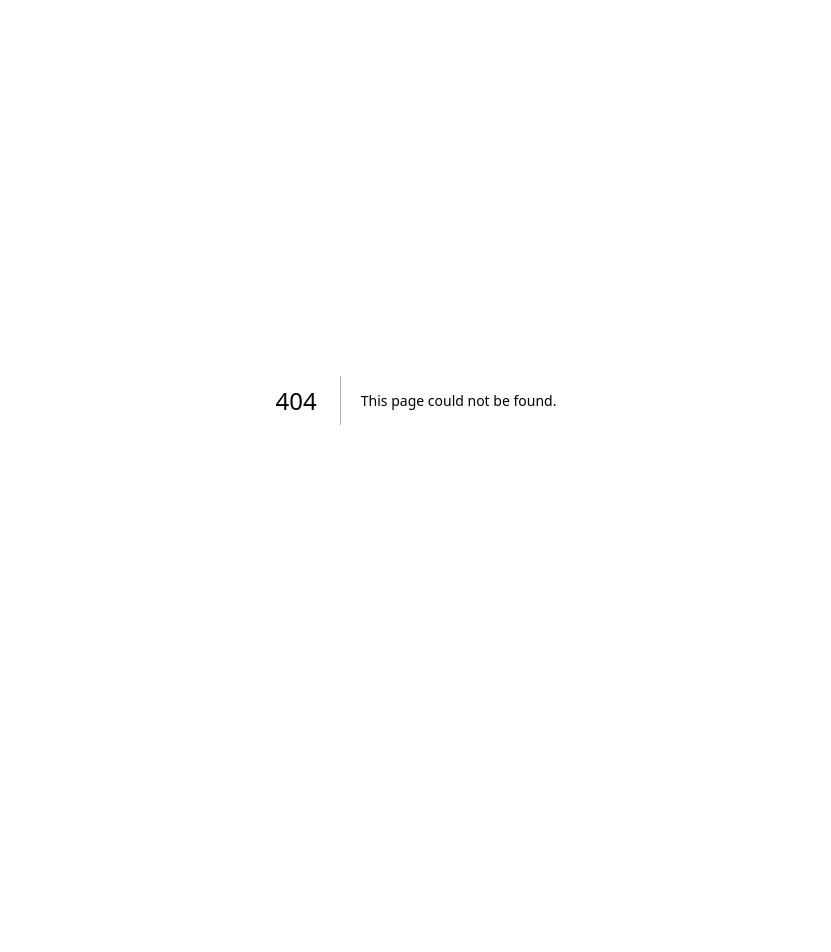
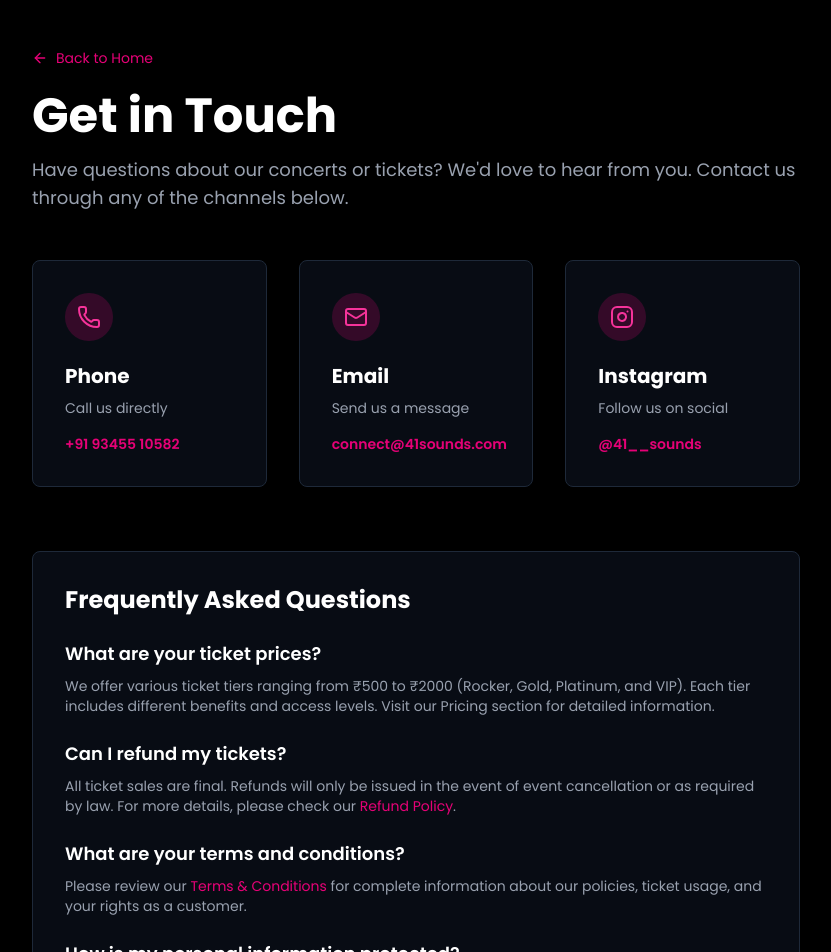
Before and after one commit to SriSitharth/Concert_Booking, a Next.js app: page /contact in a window 1280 px wide. Before the commit this address had no page. Shown: the top 952 px of the page, without its empty margins (224-1055 px from the left). Before the commit the page ends 800 px from the top, so only its background shows below. Built offline with nearby package versions, Linux system fonts and the light colour scheme.

Commit message:
Contact us page added

```diff
--- /dev/null
+++ b/app/contact/page.tsx
@@ -0,0 +1,105 @@
+import React from 'react';
+import Link from 'next/link';
+import { InstagramIcon, MailIcon, PhoneIcon, ArrowLeft } from 'lucide-react';
+
+export const metadata = {
+    title: "Contact Us | 41 Sounds Concert Tickets",
+    description: "Get in touch with 41 Sounds. Contact us for ticket inquiries, event information, or any other questions. Available via phone, email, and social media.",
+    robots: "index, follow",
+};
+
+const ContactPage = () => (
+  <main className="relative min-h-screen bg-black px-4 py-12 overflow-hidden">
+    {/* Gradient blur background */}
+    <div className="absolute top-0 -z-10 left-1/3 w-96 h-96 bg-pink-600 blur-[300px] opacity-30"></div>
+    <div className="absolute bottom-0 -z-10 right-1/4 w-96 h-96 bg-pink-500 blur-[300px] opacity-20"></div>
+
+    <div className="max-w-3xl mx-auto">
+      <Link href="/" className="inline-flex items-center text-pink-600 hover:text-pink-500 text-sm mb-6 transition-colors">
+        <ArrowLeft className="w-4 h-4 mr-2" />
+        Back to Home
+      </Link>
+
+      <h1 className="text-4xl md:text-5xl font-bold text-white mb-4">Get in Touch</h1>
+      <p className="text-gray-400 mb-12 text-lg">Have questions about our concerts or tickets? We'd love to hear from you. Contact us through any of the channels below.</p>
+
+      <div className="grid md:grid-cols-3 gap-8 mb-16">
+        {/* Phone */}
+        <a
+          href="tel:+919345510582"
+          className="p-8 rounded-lg border border-gray-800 bg-gray-900/50 backdrop-blur-sm hover:border-pink-600 hover:bg-gray-900/70 transition-all"
+        >
+          <div className="inline-block p-3 rounded-full bg-pink-600/20 mb-4">
+            <PhoneIcon className="w-6 h-6 text-pink-500" />
+          </div>
+          <h3 className="text-xl font-bold text-white mb-2">Phone</h3>
+          <p className="text-gray-400 mb-4">Call us directly</p>
+          <p className="text-pink-600 font-semibold">+91 93455 10582</p>
+        </a>
+
+        {/* Email */}
+        <a
+          href="mailto:connect@41sounds.com"
+          className="p-8 rounded-lg border border-gray-800 bg-gray-900/50 backdrop-blur-sm hover:border-pink-600 hover:bg-gray-900/70 transition-all"
+        >
+          <div className="inline-block p-3 rounded-full bg-pink-600/20 mb-4">
+            <MailIcon className="w-6 h-6 text-pink-500" />
+          </div>
+          <h3 className="text-xl font-bold text-white mb-2">Email</h3>
+          <p className="text-gray-400 mb-4">Send us a message</p>
+          <p className="text-pink-600 font-semibold">connect@41sounds.com</p>
+        </a>
+
+        {/* Instagram */}
+        <a
+          href="https://www.instagram.com/41__sounds/"
+          target="_blank"
+          rel="noreferrer"
+          className="p-8 rounded-lg border border-gray-800 bg-gray-900/50 backdrop-blur-sm hover:border-pink-600 hover:bg-gray-900/70 transition-all"
+        >
+          <div className="inline-block p-3 rounded-full bg-pink-600/20 mb-4">
+            <InstagramIcon className="w-6 h-6 text-pink-500" />
+          </div>
+          <h3 className="text-xl font-bold text-white mb-2">Instagram</h3>
+          <p className="text-gray-400 mb-4">Follow us on social</p>
+          <p className="text-pink-600 font-semibold">@41__sounds</p>
+        </a>
+      </div>
+
+      {/* Additional Information */}
+      <div className="bg-gray-900/50 border border-gray-800 rounded-lg p-8 backdrop-blur-sm">
+        <h2 className="text-2xl font-bold text-white mb-6">Frequently Asked Questions</h2>
+
+        <div className="space-y-6">
+          <div>
+            <h3 className="text-lg font-semibold text-white mb-2">What are your ticket prices?</h3>
+            <p className="text-gray-400">We offer various ticket tiers ranging from ₹500 to ₹2000 (Rocker, Gold, Platinum, and VIP). Each tier includes different benefits and access levels. Visit our Pricing section for detailed information.</p>
+          </div>
+
+          <div>
+            <h3 className="text-lg font-semibold text-white mb-2">Can I refund my tickets?</h3>
+            <p className="text-gray-400">All ticket sales are final. Refunds will only be issued in the event of event cancellation or as required by law. For more details, please check our <Link href="/refunds" className="text-pink-600 hover:text-pink-500">Refund Policy</Link>.</p>
+          </div>
+
+          <div>
+            <h3 className="text-lg font-semibold text-white mb-2">What are your terms and conditions?</h3>
+            <p className="text-gray-400">Please review our <Link href="/terms" className="text-pink-600 hover:text-pink-500">Terms & Conditions</Link> for complete information about our policies, ticket usage, and your rights as a customer.</p>
+          </div>
+
+          <div>
+            <h3 className="text-lg font-semibold text-white mb-2">How is my personal information protected?</h3>
+            <p className="text-gray-400">We take data security seriously. Please see our <Link href="/privacy" className="text-pink-600 hover:text-pink-500">Privacy Policy</Link> for details on how we collect, use, and protect your information.</p>
+          </div>
+        </div>
+      </div>
+
+      <div className="mt-12 p-8 bg-pink-600/10 border border-pink-600/30 rounded-lg">
+        <p className="text-gray-300 text-center">
+          For concert-related inquiries, please allow 24-48 hours for a response. We're usually available during business hours (10 AM - 6 PM IST).
+        </p>
+      </div>
+    </div>
+  </main>
+);
+
+export default ContactPage;
--- a/data/footer.ts
+++ b/data/footer.ts
@@ -23,6 +23,7 @@ export const footerData: IFooter[] = [
     {
         title: "Legal",
         links: [
+            { name: "Contact Us", href: "/contact" },
             { name: "Terms", href: "/terms" },
             { name: "Privacy Policy", href: "/privacy" },
             { name: "Refund Policy", href: "/refunds" },
```
